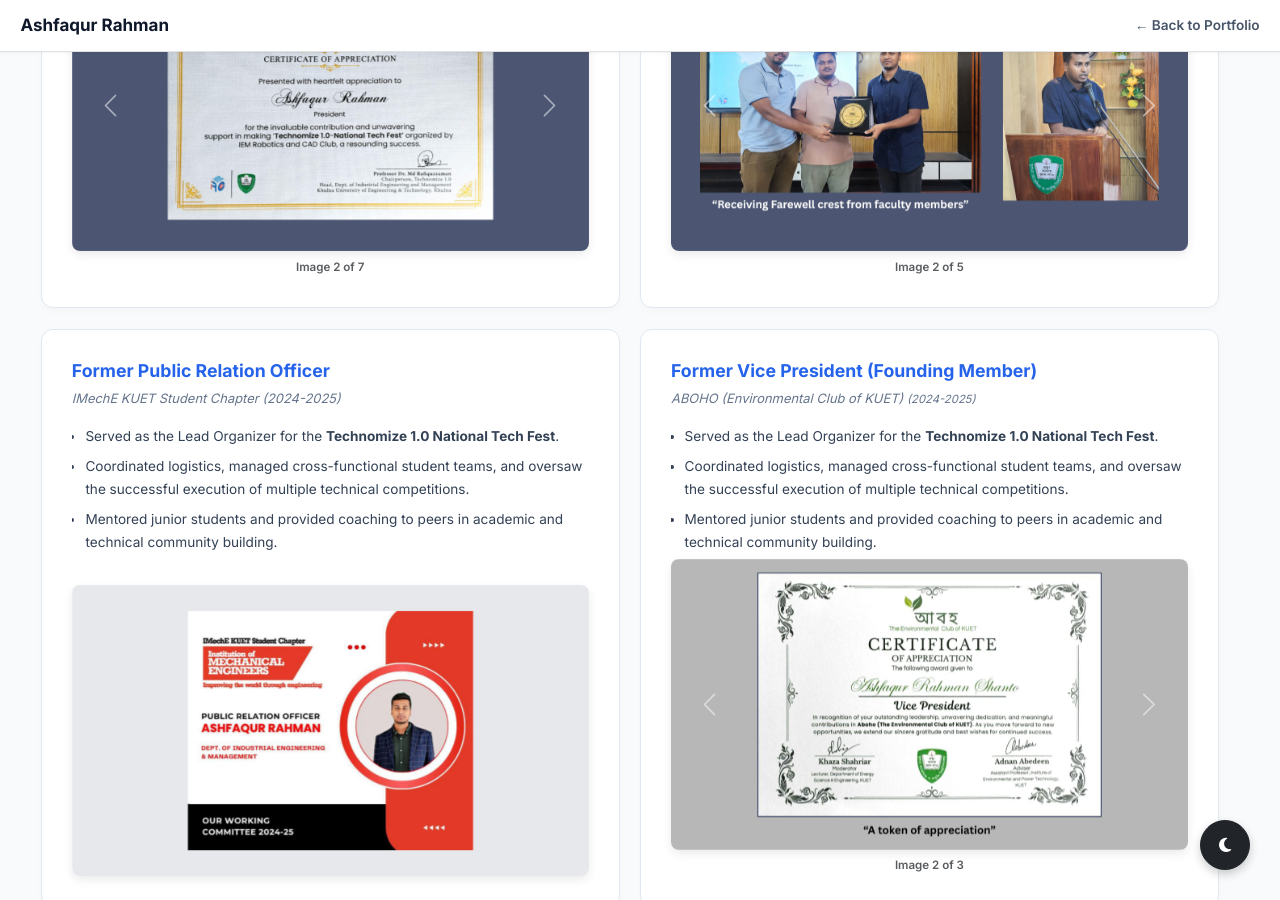
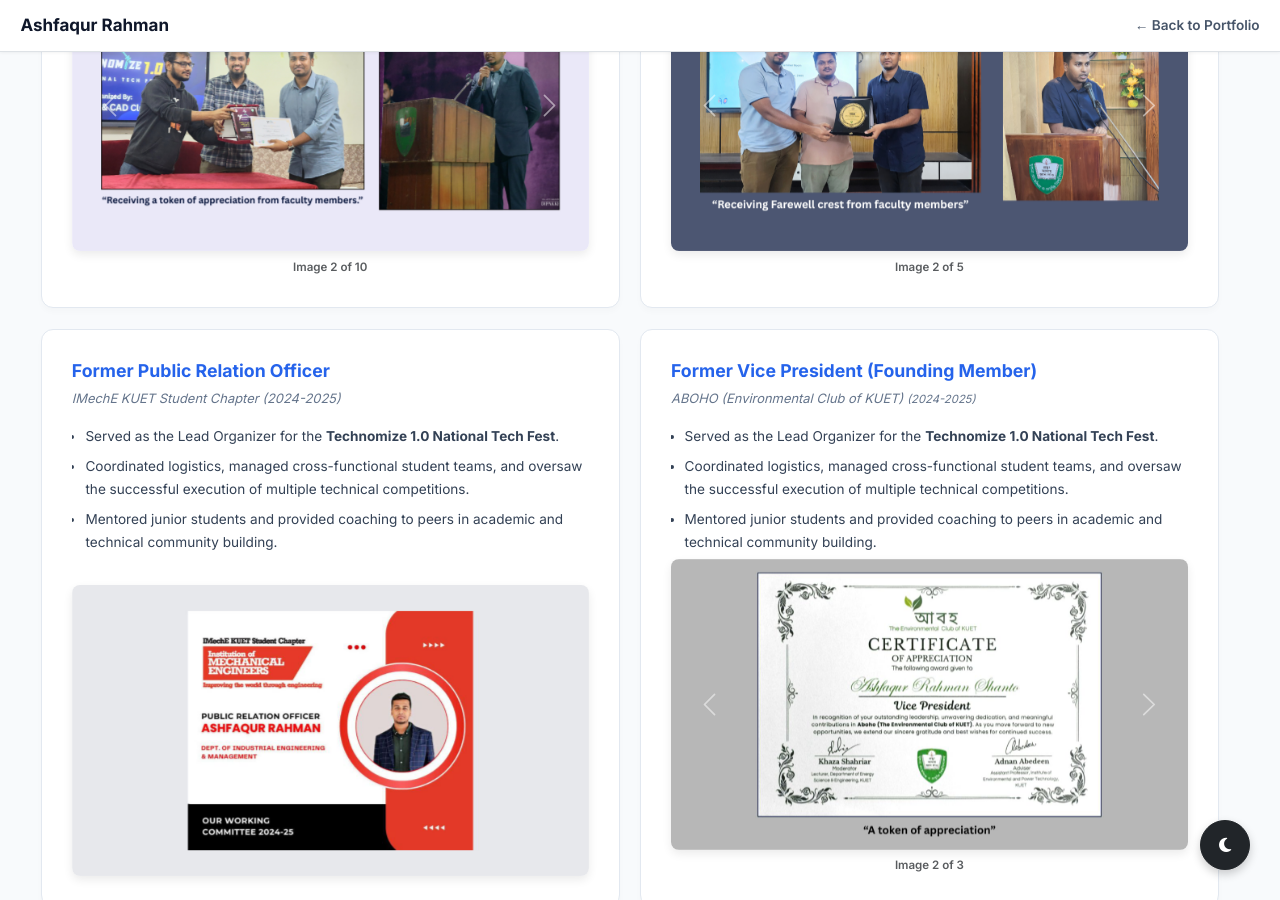
Before and after one commit to AshfaqurRahman99/AshfaqurRahman99.github.io, a Jekyll site: the page leadership1.html, which Jekyll copies as it is, in a window 1280 px wide and 900 px high, scrolled down 594 px. Built offline with Jekyll 4.4.1, drawn with Linux system fonts in a browser that asks for light colours.

Commit message:
Update leadership1.html

```diff
--- a/leadership1.html
+++ b/leadership1.html
@@ -326,7 +326,9 @@
                         <!-- Universal Gallery for Leadership 1 -->
                         <div id="carousel-l1" class="carousel slide mt-auto w-100" data-bs-ride="carousel">
                             <div class="carousel-inner">
-                                <div class="carousel-item active"><img src="Gallery/Technomize/technomize1.png" alt="Technomize Event">
+                                <div class="carousel-item active"><img src="Gallery/Technomize/technomize0.png" alt="Technomize Event">
+                                </div>
+                                <div class="carousel-item"><img src="Gallery/Technomize/technomize1.png" alt="Technomize Event">
                                 </div>
                                 <div class="carousel-item"><img src="Gallery/Technomize/technomize1.1.png" alt="Team Mentorship"></div>
                                 <div class="carousel-item"><img src="Gallery/Technomize/technomize2.png" alt="Team Mentorship"></div>
@@ -334,6 +336,8 @@
                                 <div class="carousel-item"><img src="Gallery/Technomize/technomize4.png" alt="Team Mentorship"></div>
                                 <div class="carousel-item"><img src="Gallery/Technomize/technomize5.png" alt="Team Mentorship"></div>
                                 <div class="carousel-item"><img src="Gallery/Technomize/technomize6.png" alt="Team Mentorship"></div>
+                                <div class="carousel-item"><img src="Gallery/Technomize/technomize7.png" alt="Team Mentorship"></div>
+                                <div class="carousel-item"><img src="Gallery/Technomize/technomize8.png" alt="Team Mentorship"></div>
                             </div>
                             <button class="carousel-control-prev" type="button" data-bs-target="#carousel-l1"
                                 data-bs-slide="prev">
```
